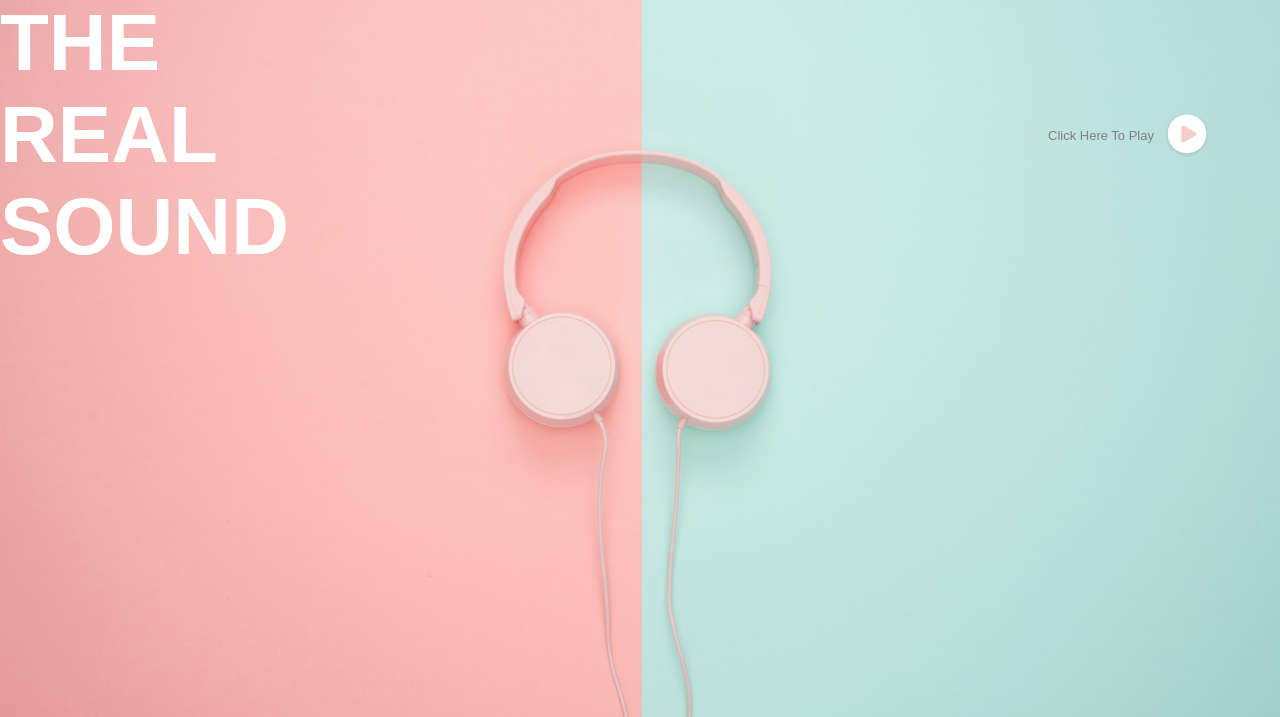
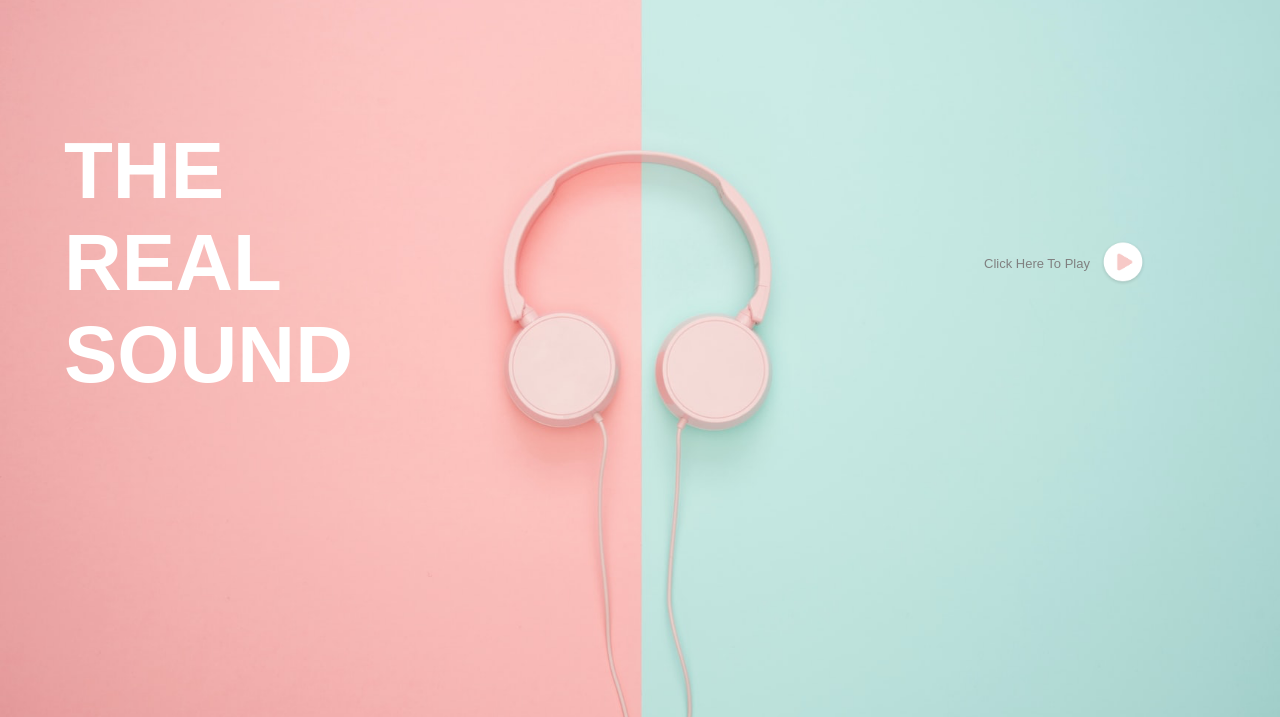
Before and after one commit to Amir3an/music-singlepage, a plain HTML site: page index.html in a window 1280 px wide. Shown: the part 83-800 px from the top of the page. Drawn offline with Linux system fonts and the light colour scheme.

Commit message:
final css

```diff
--- a/style.css
+++ b/style.css
@@ -11,17 +11,16 @@ body {
   background-repeat: no-repeat;
   background-size: cover;
 }
-.flexbox {
+.flexbox,
+.secflexbox {
+  width: 90%;
+  margin: auto;
   display: flex;
   align-items: center;
   justify-content: space-between;
-  width: 90%;
-  margin: auto;
 }
 .secflexbox {
-  display: flex;
-  align-items: center;
-  justify-content: space-between;
+  margin-top : 10%;
 }
 .family {
   display: flex;
```
